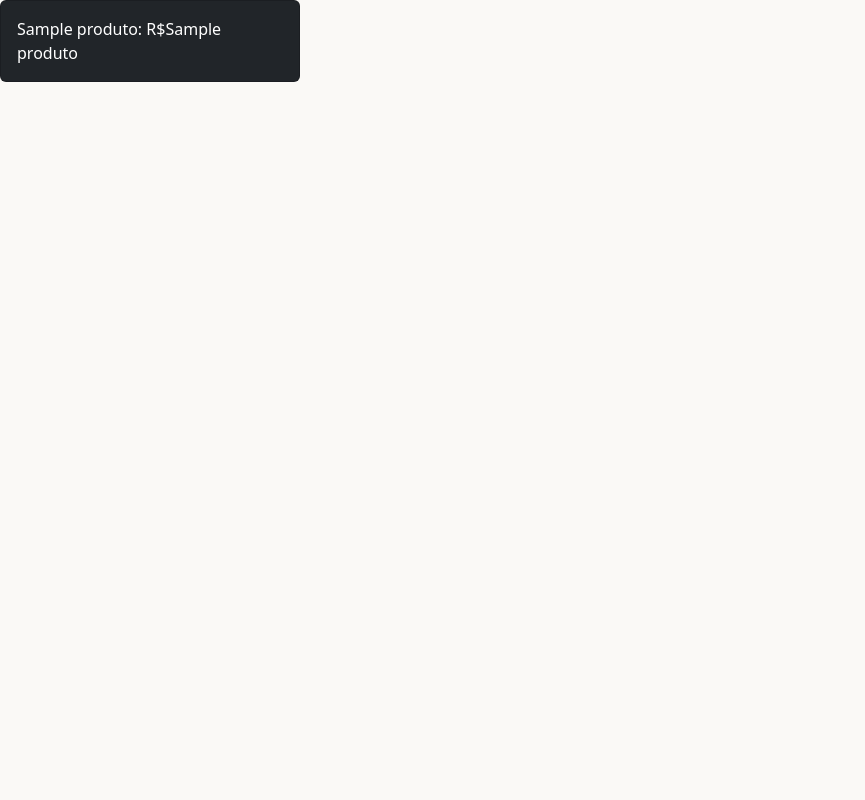
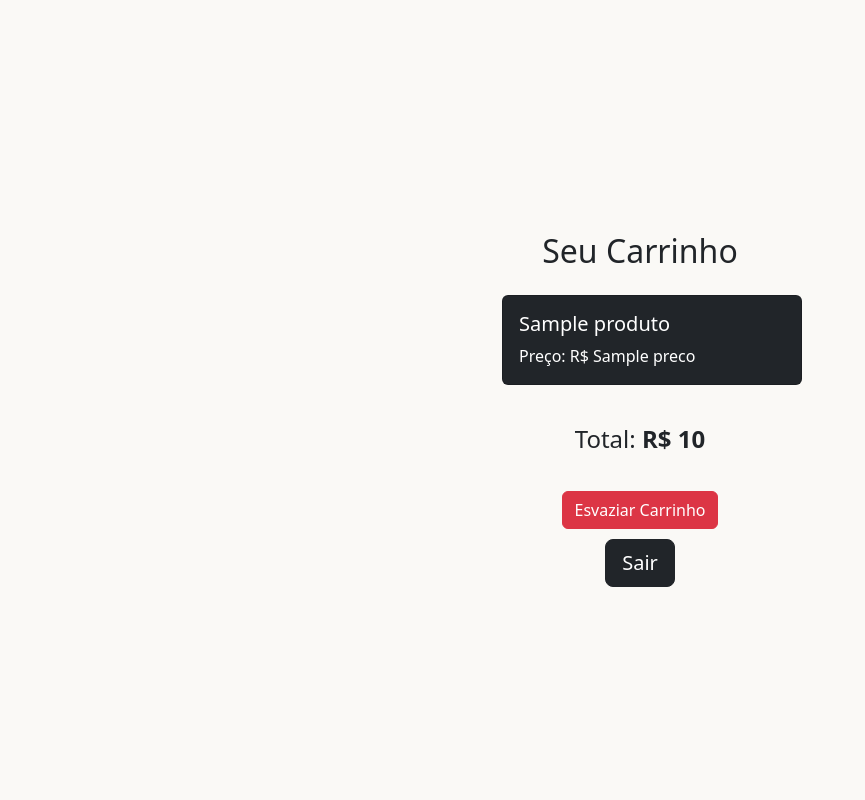
Before and after one commit to livialop/flask, a Flask app: template Pratica-03/templates/carrinho.html in a window 1280 px wide. Shown: the whole page, without its empty margins (0-865 px from the left). Run offline with Flask 3, Linux system fonts and the light colour scheme; the template is opened without the code that fills it: most values are stand-ins (such as "Sample title", 1, 10 or a date in 2020).

Commit message:
update app.py and templates files

```diff
--- a/Pratica-03/app.py
+++ b/Pratica-03/app.py
@@ -1,16 +1,12 @@
 from flask import Flask, render_template, request, redirect, make_response, url_for, session
-from cryptography.fernet import Fernet
+from werkzeug.security import generate_password_hash, check_password_hash
 from datetime import datetime, timedelta
 
 # Definindo o app do flask
 app = Flask(__name__)
-app.config['SECRET_KEY'] = "Zor{YD-}R%J?Y1=3iB*b0^]`AcYF."
+app.config['SECRET_KEY'] = "Zor{YD-}R%J?Y1=3iB*b0^]`AcYF." # Senha gerada em um site
 
-# Chave para criptografia
-chave = Fernet.generate_key()
-fernet = Fernet(chave)
-
-# PRODUTOS
+# PRODUTOS -> Decidi que o site vai vender celulares. Preço ótimo
 PRODUTOS = {
     'iPhone 7':1200,
     'Motorola X':200,
@@ -25,7 +21,8 @@ PRODUTOS = {
 # Página Inicial
 @app.route('/')
 def index():
-    return render_template('index.html')
+    nome = request.cookies.get('nome', 'Usuário')
+    return render_template('index.html', nome=nome)
 
 # Página de Cadastro
 @app.route('/cadastro', methods=['GET', 'POST'])
@@ -41,10 +38,10 @@ def cadastro():
         if email in session['users']:
             redirect(url_for('login'))
 
-        else:
-            # FALTA CRIPTOGRAFAR A SENHA
-            session['users'][email] = senha
-            session['user'] = email
+
+        senha_cripto = generate_password_hash(senha)
+        session['users'][email] = senha_cripto
+        session['user'] = email
 
         response = make_response(
             redirect(url_for('produtos'))
@@ -54,7 +51,7 @@ def cadastro():
         response.set_cookie('nome', nome, expires=data_expiracao)
 
         return response
-            # COLOCAR A CRIPTOGRAFIA DE SENHA DO USUÁRIO
+
 
     elif request.method == 'GET':
         return render_template('cadastro.html')
@@ -62,27 +59,28 @@ def cadastro():
 # Página de Login
 @app.route('/login', methods=['GET', 'POST'])
 def login():
+
+    if 'user' not in session:
+        return redirect(url_for('cadastro'))
+
     if request.method == 'POST':
         email = request.form.get('email')
         senha_login = request.form.get('senha')
 
-        if 'users' not in session:
-            return redirect(url_for('cadastro'))
+        senha_cripto = session['users'][email]
 
-        if email in session['users']:
-            senha = session['users'][email]
-            if senha_login == senha:
+        if check_password_hash(senha_cripto, senha_login):
                 session['user'] = email
-                return redirect(url_for('produtos'))
+                data_expiracao = datetime.now() + timedelta(days=7)
+                response = make_response(redirect(url_for('produtos')))
+                response.set_cookie('email', email, expires=data_expiracao)
+                response.set_cookie('nome', session['users'].get('nome', 'Usuário'), expires=data_expiracao)
+                return response
+        else:
+            return redirect(url_for('login'))
 
     return render_template('login.html') # Se o usuário errar a senha, a página aparece novamente vazia.
 
-# Deslogar o usuário atual
-@app.route('/logout', methods=['POST'])
-def logout():
-    session.pop('user')
-    return redirect(url_for('index'))
-    # FALTA ADICIONAR UMA ROTA PARA O USUÁRIO DAR LOGOUT
 
 # Página de Produtos
 @app.route('/produtos', methods=['GET'])
@@ -92,16 +90,46 @@ def produtos():
 
 @app.route('/carrinho', methods=['POST'])
 def carrinho():
-    produtos_selecionados = {}
+
+    if 'user' not in session:
+        return redirect(url_for('cadastro'))
+    if 'carrinho' not in session:
+        session['carrinho'] = {}
+
+    # produtos_selecionados = {}
     for produto in request.form:
-        produtos_selecionados[produto] = PRODUTOS[produto]
-    print(produtos_selecionados)
-    return render_template('carrinho.html', produtos=produtos_selecionados)
+        if produto in PRODUTOS:
+            session['carrinho'][produto] = PRODUTOS[produto]
 
-# IDEIA DE LISTA  DE PRODUTOS -> Ser um checkbox com as opções e no final um submit para enviar as informações.
+    session.modified = True
+    return redirect(url_for('ver_carrinho'))
+
+
+@app.route('/ver_carrinho', methods=['GET'])
+def ver_carrinho():
+    if 'user' not in session:
+        return redirect(url_for('cadastro'))
+
+    carrinho = session.get('carrinho', {})
+    valor_total = sum(carrinho.values())
+
+    return render_template('carrinho.html', carrinho=carrinho, valor_total=valor_total)
+
+
+@app.route('/remover_do_carrinho', methods=['POST'])
+def remover_do_carrinho():
+    if 'user' in session:
+        session.pop('carrinho')
+    return redirect(url_for('ver_carrinho'))
+
 # FALTA TIRAR O HTML5 DAS PÁGINAS E USAR O FILE base.html PARA FAZER O HTML BÁSICO DAS PÁGS
+# LEMBRAR DE COLOCAR OS REQUIREMENTS.TXT AO FINAL DA ATIVIDADE
 
-# LEMBRAR DE COLOCAR OS REQUIREMENTS.TXT AO FINAL DA ATIVIDADE
+# Deslogar o usuário atual
+@app.route('/logout', methods=['POST'])
+def logout():
+    session.pop('user')
+    return redirect(url_for('index'))
 
 if __name__ == '__main__':
     app.run(debug=True)
--- a/Pratica-03/static/style/carrinho.css
+++ b/Pratica-03/static/style/carrinho.css
@@ -1,3 +1,21 @@
 div {
     width: 300px;
 }
+
+body {
+    display: flex;
+    flex-direction: column;
+    justify-content: center;
+    align-items: center;
+}
+
+.container {
+    display: flex;
+    flex-direction: column;
+    justify-content: center;
+    align-items: center;
+}
+
+button {
+    margin: 5px;
+}
--- a/Pratica-03/templates/carrinho.html
+++ b/Pratica-03/templates/carrinho.html
@@ -11,13 +11,42 @@
 </head>
 <body>
 
-    {% for produto in produtos %}
-    <div class="card bg-dark text-white">
-        <div class="card-body ">
-            {{ produto }}:  R${{produtos[produto]}}
-        </div>
+    <div class="container mt-4">
+        <h2 class="text-center mb-4">Seu Carrinho</h2>
+
+        {% if carrinho %}
+            <div class="row">
+                {% for produto, preco in carrinho.items() %}
+                    <div class="col-md-6 mb-3">
+                        <div class="card bg-dark text-white">
+                            <div class="card-body">
+                                <h5 class="card-title">{{ produto }}</h5>
+                                <p class="card-text">Preço: R$ {{ preco }}</p>
+                            </div>
+                        </div>
+                    </div>
+                {% endfor %}
+            </div>
+
+            <div class="text-center mt-4">
+                <h4>Total: <strong>R$ {{ valor_total }}</strong></h4>
+            </div>
+
+            <div class="d-flex justify-content-center gap-3 mt-4">
+                <form action="{{ url_for('remover_do_carrinho') }}" method="POST">
+                    <button type="submit" class="btn btn-danger">Esvaziar Carrinho</button>
+                </form>
+            </div>
+        {% else %}
+            <div class="alert alert-info text-center">
+                Seu carrinho está vazio. <a href="{{ url_for('produtos') }}">Volte às compras!</a>
+            </div>
+        {% endif %}
+
+        <form action="{{ url_for('logout') }}" method="POST">
+            <button class="btn btn-dark btn-lg d-block">Sair</button>
+        </form>
+
     </div>
-    {% endfor %}
-
 </body>
 </html>
--- a/Pratica-03/templates/index.html
+++ b/Pratica-03/templates/index.html
@@ -12,6 +12,7 @@
 
 </head>
 <body>
+    <p class="h2">Olá, {{ nome }}</p>
     <svg xmlns="http://www.w3.org/2000/svg" width="100px" height="100px" fill="currentColor" class="bi bi-shop-window" viewBox="0 0 16 16">
         <path d="M2.97 1.35A1 1 0 0 1 3.73 1h8.54a1 1 0 0 1 .76.35l2.609 3.044A1.5 1.5 0 0 1 16 5.37v.255a2.375 2.375 0 0 1-4.25 1.458A2.37 2.37 0 0 1 9.875 8 2.37 2.37 0 0 1 8 7.083 2.37 2.37 0 0 1 6.125 8a2.37 2.37 0 0 1-1.875-.917A2.375 2.375 0 0 1 0 5.625V5.37a1.5 1.5 0 0 1 .361-.976zm1.78 4.275a1.375 1.375 0 0 0 2.75 0 .5.5 0 0 1 1 0 1.375 1.375 0 0 0 2.75 0 .5.5 0 0 1 1 0 1.375 1.375 0 1 0 2.75 0V5.37a.5.5 0 0 0-.12-.325L12.27 2H3.73L1.12 5.045A.5.5 0 0 0 1 5.37v.255a1.375 1.375 0 0 0 2.75 0 .5.5 0 0 1 1 0M1.5 8.5A.5.5 0 0 1 2 9v6h12V9a.5.5 0 0 1 1 0v6h.5a.5.5 0 0 1 0 1H.5a.5.5 0 0 1 0-1H1V9a.5.5 0 0 1 .5-.5m2 .5a.5.5 0 0 1 .5.5V13h8V9.5a.5.5 0 0 1 1 0V13a1 1 0 0 1-1 1H4a1 1 0 0 1-1-1V9.5a.5.5 0 0 1 .5-.5"/>
     </svg>
```
